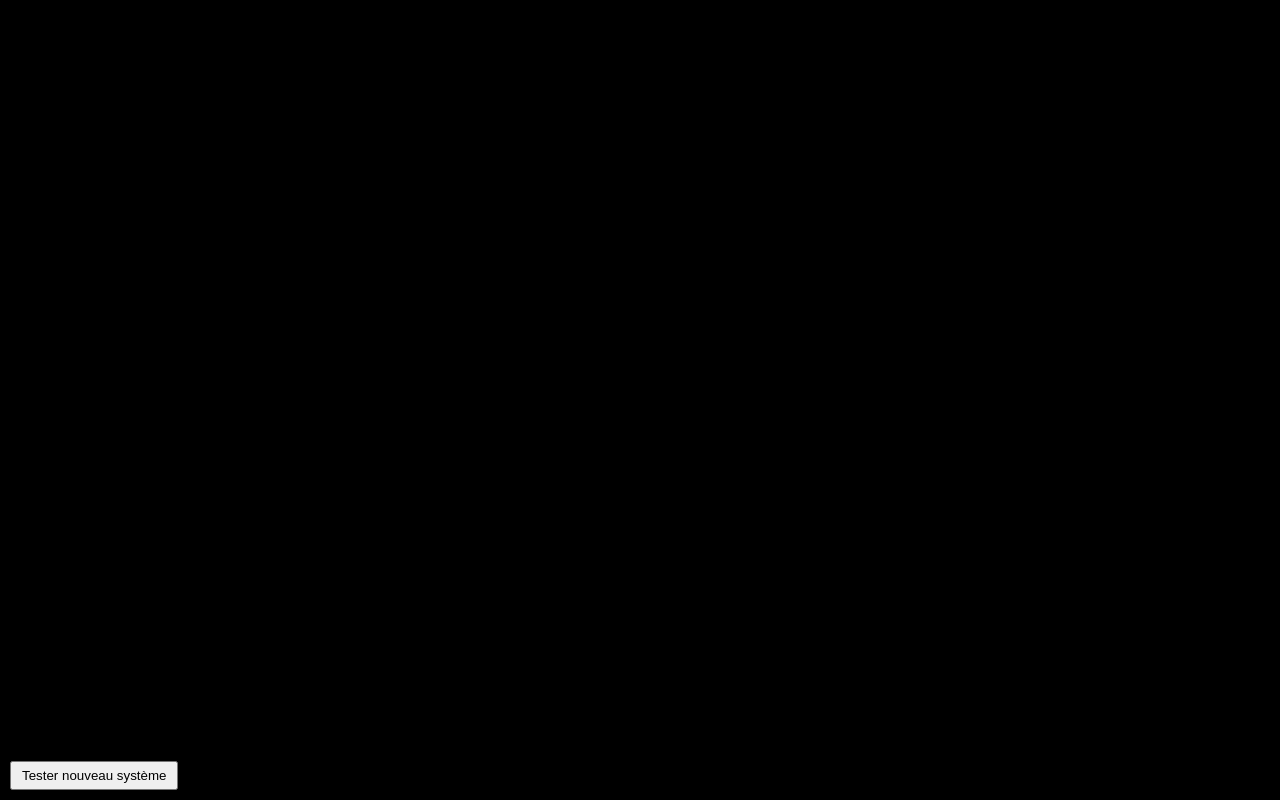
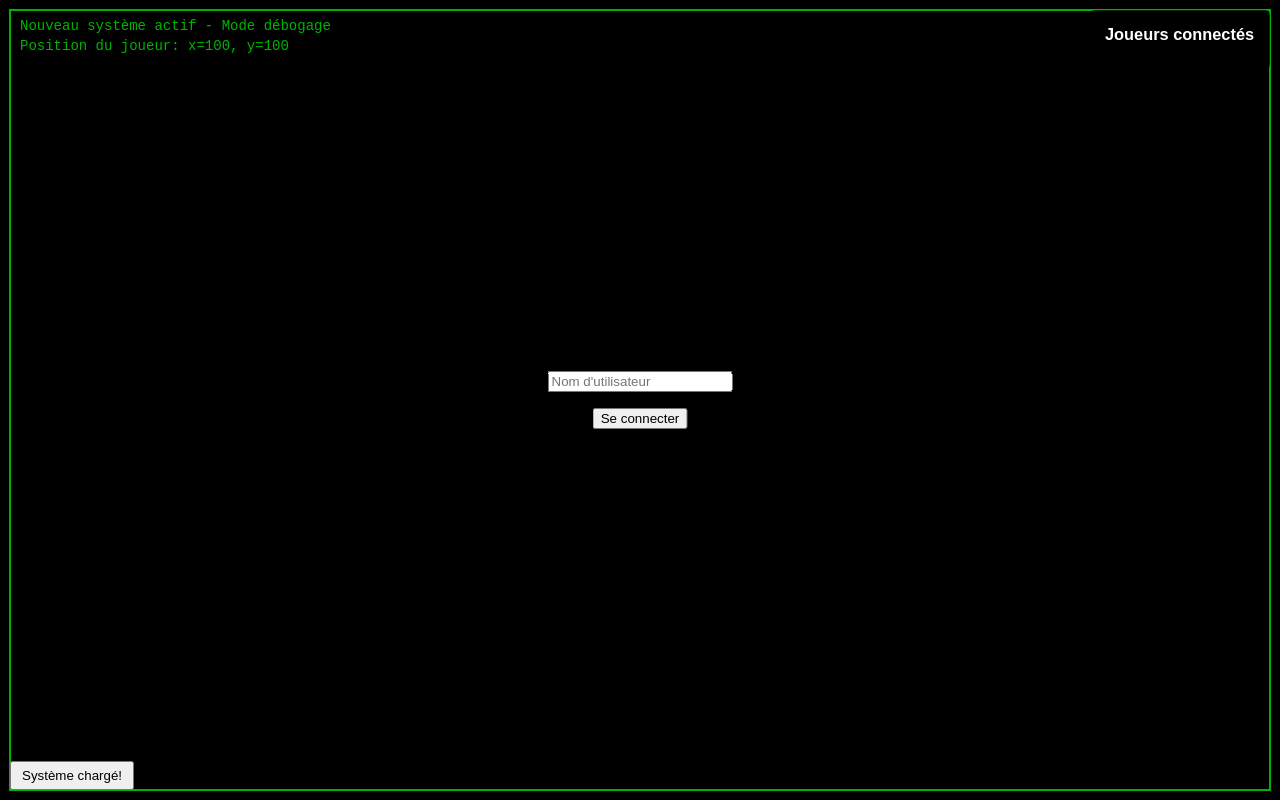
Before and after one commit to Raba-toon/2d-game.io, a plain HTML site: page client/index.html in a window 1280 px wide. Both pictures are taken after a click on the button "Tester nouveau système". Drawn offline with Linux system fonts and the light colour scheme; files that its build step writes are made by us from their sources.

```diff
--- a/client/index.html
+++ b/client/index.html
@@ -4,16 +4,16 @@
   <meta charset="UTF-8" />
   <meta name="viewport" content="width=device-width, initial-scale=1.0" />
   <title>Mon Jeu</title>
-  <script src="./client/javascript/Player.js" defer></script>
-  <script src="./client/javascript/game.js" type="module" defer></script>
+  <script src="/client/javascript/Player.js" defer></script>
+  <script src="/client/javascript/game.js" type="module" defer></script>
 
   <script type="module">
     window.startNewSystem = async function() {
       try {
         // Charger les modules de base
-        const { EventEmitter } = await import('/client/js/core/EventEmitter.js');
-        const { GameState } = await import('/client/js/core/GameState.js');
-        const { RenderSystem } = await import('/client/js/systems/RenderSystem.js');
+        const { EventEmitter } = await import('/client/javascript/core/EventEmitter.js');
+        const { GameState } = await import('/client/javascript/core/GameState.js');
+        const { RenderSystem } = await import('/client/javascript/systems/RenderSystem.js');
 
         // Créer les instances de base
         window.gameEvents = new EventEmitter();
--- a/client/javascript/entities/Door.js
+++ b/client/javascript/entities/Door.js
@@ -1,6 +1,6 @@
 // src/entities/Door.js
-import { Entity } from '/Entity.js';
-import { TILE_SIZE } from '/utils/Constants.js';
+import { Entity } from './Entity.js';
+import { TILE_SIZE } from '../utils/Constants.js';
 
 /**
  * Classe représentant une porte dans le jeu
--- a/client/javascript/entities/HidingSpot.js
+++ b/client/javascript/entities/HidingSpot.js
@@ -1,6 +1,6 @@
 // src/entities/HidingSpot.js
-import { Entity } from '/Entity.js';
-import { TILE_SIZE } from '/utils/Constants.js';
+import { Entity } from '../entities/Entity.js';
+import { TILE_SIZE } from '../utils/Constants.js';
 
 /**
  * Classe représentant une cachette dans le jeu
--- a/client/javascript/entities/Hunter.js
+++ b/client/javascript/entities/Hunter.js
@@ -1,6 +1,6 @@
 // entities/Hunter.js
-import { Entity } from '/entities/Entity.js';
-import { HUNTER_SPEED } from '/utils/Constants.js';
+import { Entity } from './Entity.js';
+import { HUNTER_SPEED } from '../utils/Constants.js';
 
 export class Hunter extends Entity {
   constructor(id, x = 100, y = 100) {
--- a/client/javascript/entities/Player.js
+++ b/client/javascript/entities/Player.js
@@ -1,6 +1,6 @@
 // src/entities/Player.js
 import { Entity } from './Entity.js';
-import { PLAYER_SPEED, SPRITE_WIDTH, SPRITE_HEIGHT, PLAYER_FRAME_COUNT, PLAYER_FRAME_DURATION } from '/utils/Constants.js';
+import { PLAYER_SPEED, SPRITE_WIDTH, SPRITE_HEIGHT, PLAYER_FRAME_COUNT, PLAYER_FRAME_DURATION } from '../utils/Constants.js';
 
 /**
  * Classe représentant un joueur dans le jeu
```
Also changed, not shown: client/javascript/core/GameState.js (+4 -4 lines).
